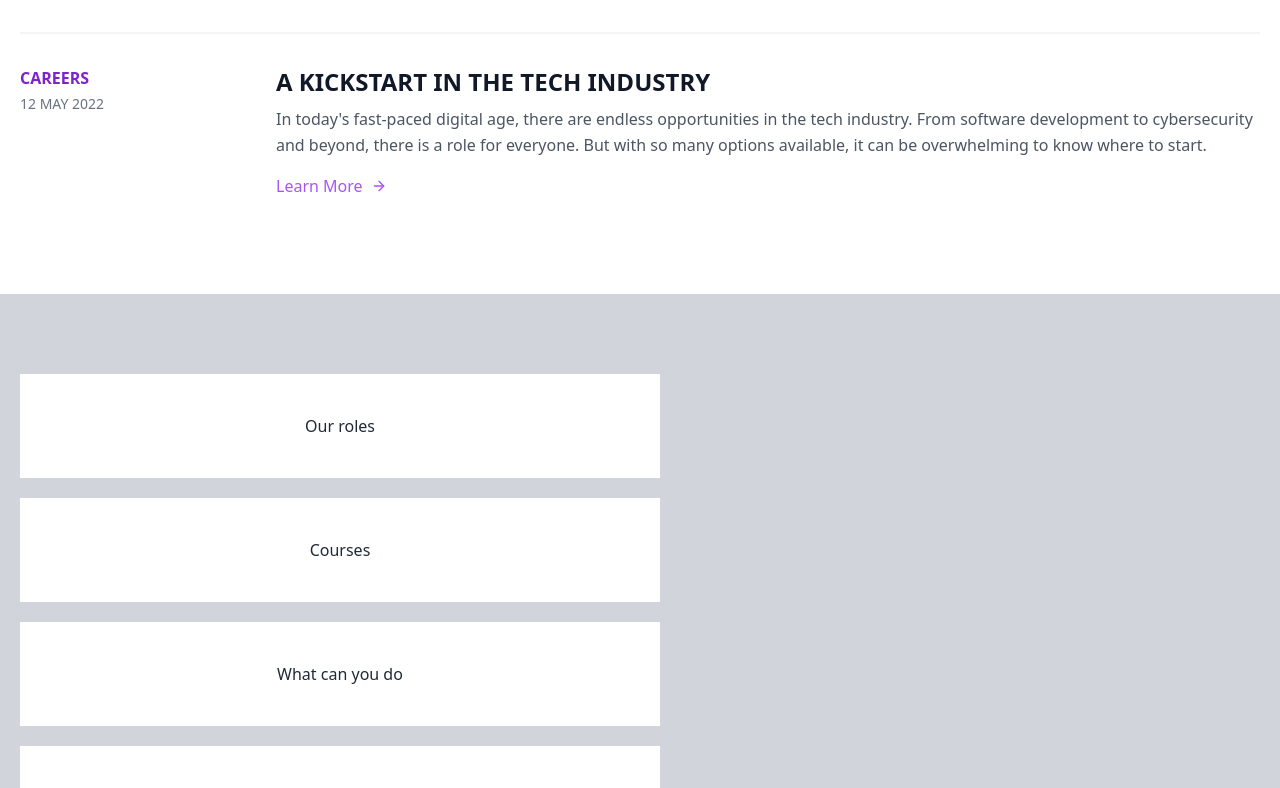
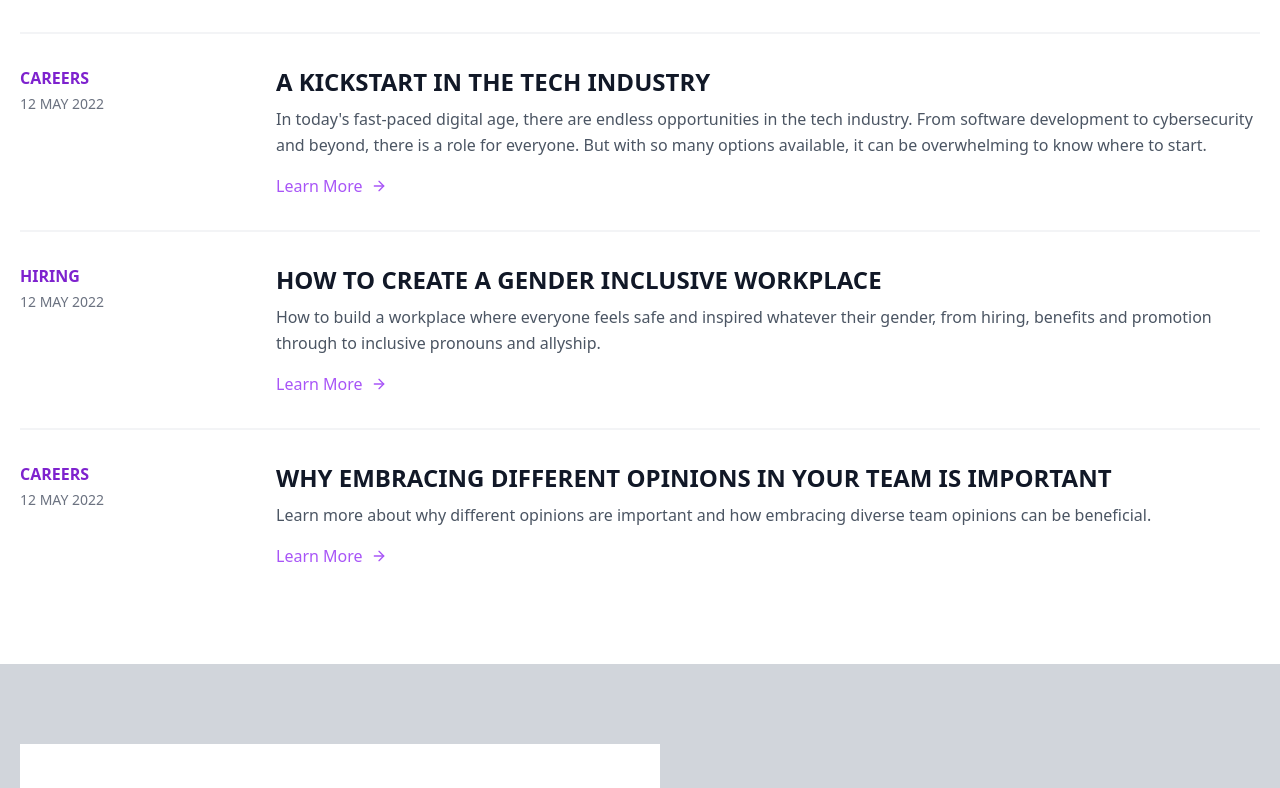
Before and after one commit to uzma981/HireUz, a React (Vite) app: page /blogs in a window 1280 px wide. Shown: the part 542-1330 px from the top of the page. Built offline with nearby package versions, Linux system fonts and the light colour scheme; no server answers; what @shrutibalasa/tailwind-grid-auto-fit would draw is missing.

Commit message:
added extra blogs

```diff
--- a/src/components/BlogsScreen/BlogSection.jsx
+++ b/src/components/BlogsScreen/BlogSection.jsx
@@ -23,6 +23,24 @@ export default function BlogSection() {
                 "In today's fast-paced digital age, there are endless opportunities in the tech industry. From software development to cybersecurity and beyond, there is a role for everyone. But with so many options available, it can be overwhelming to know where to start. "
               }
             />
+            <SingleBlog
+              categoryName={'HIRING'}
+              date={'12 MAY 2022'}
+              blogTitle={'HOW TO CREATE A GENDER INCLUSIVE WORKPLACE'}
+              blogDescription={
+                'How to build a workplace where everyone feels safe and inspired whatever their gender, from hiring, benefits and promotion through to inclusive pronouns and allyship. '
+              }
+            />
+            <SingleBlog
+              categoryName={'CAREERS'}
+              date={'12 MAY 2022'}
+              blogTitle={
+                'WHY EMBRACING DIFFERENT OPINIONS IN YOUR TEAM IS IMPORTANT'
+              }
+              blogDescription={
+                'Learn more about why different opinions are important and how embracing diverse team opinions can be beneficial. '
+              }
+            />
           </div>
         </div>
       </section>
```
